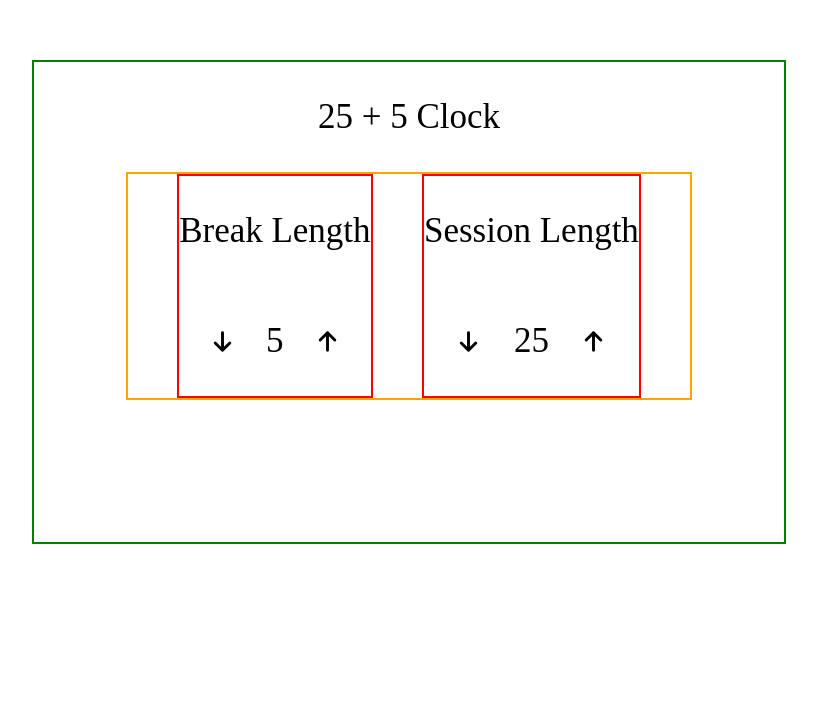
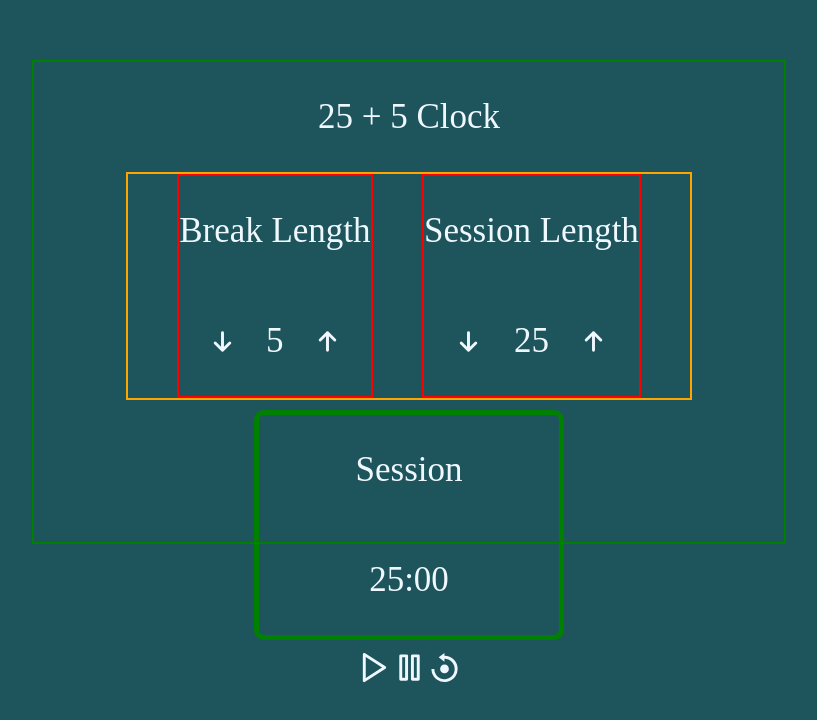
Before and after one commit to jayaramsivaramannair/react_twentyfive_clock, a React (Create React App) app: page / in a window 1280 px wide. Shown: the part 140-860 px from the top of the page, without its empty margins (231-1048 px from the left). Built offline with nearby package versions, Linux system fonts and the light colour scheme; a web font is replaced by a local one.

Commit message:
Added control icons to play and pause the timer

```diff
--- a/src/App.css
+++ b/src/App.css
@@ -1,5 +1,10 @@
 * {
   margin: none;
+}
+
+body {
+  background-color: #1e555c;
+  color: aliceblue;
 }
 
 .App {
@@ -42,3 +47,14 @@
 #session-label {
   border: 2px solid red;
 }
+
+#timer-label {
+  border: 5px solid green;
+  width: 300px;
+  display: flex;
+  margin: 10px;
+  flex-direction: column;
+  justify-content: center;
+  align-items: center;
+  border-radius: 10px;
+}
--- /dev/null
+++ b/src/components/Controls.tsx
@@ -0,0 +1,15 @@
+import React from 'react'
+import {BiReset} from 'react-icons/bi'
+import {FiPlay, FiPause} from 'react-icons/fi'
+
+function Controls() {
+  return (
+    <div>
+      <FiPlay id="start_stop"/>
+      <FiPause />
+      <BiReset id="reset"/>
+    </div>
+  )
+}
+
+export default Controls
--- a/src/components/Shell.tsx
+++ b/src/components/Shell.tsx
@@ -1,11 +1,15 @@
 import React from 'react'
 import Length from './Length'
+import Timer from './Timer'
+import Controls from './Controls'
 
 function Shell() {
   return (
     <div className="timer-shell">
       <p>25 + 5 Clock</p>
       <Length />
+      <Timer />
+      <Controls />
     </div>
 
   )
--- /dev/null
+++ b/src/components/Timer.tsx
@@ -0,0 +1,12 @@
+import React from 'react'
+
+function Timer() {
+  return (
+    <div id="timer-label">
+      <p>Session</p>
+      <p>{`25:00`}</p>
+    </div>
+  )
+}
+
+export default Timer
```
Also changed, not shown: 1 other file (tests, documents, lock files or other folders).
